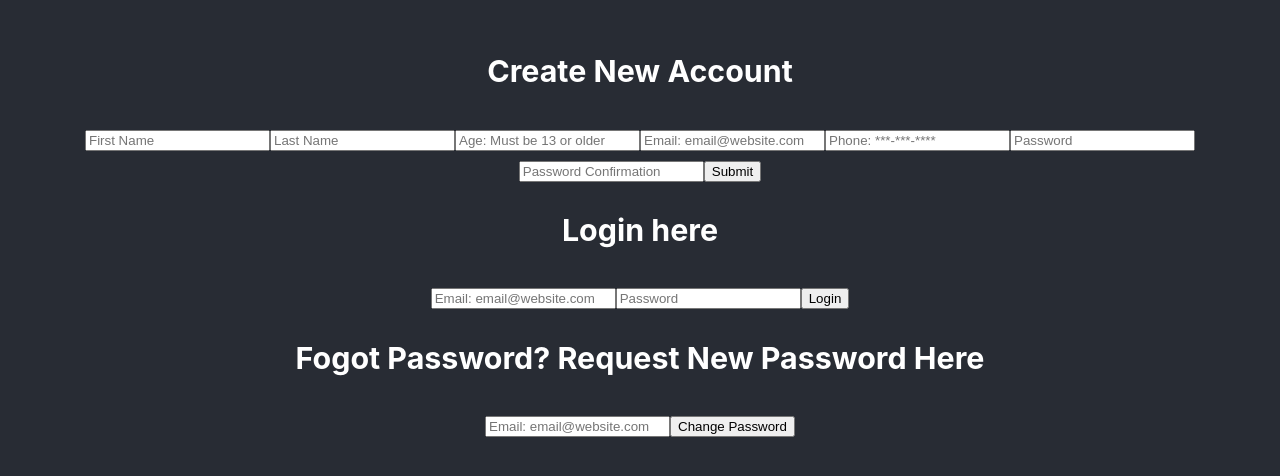
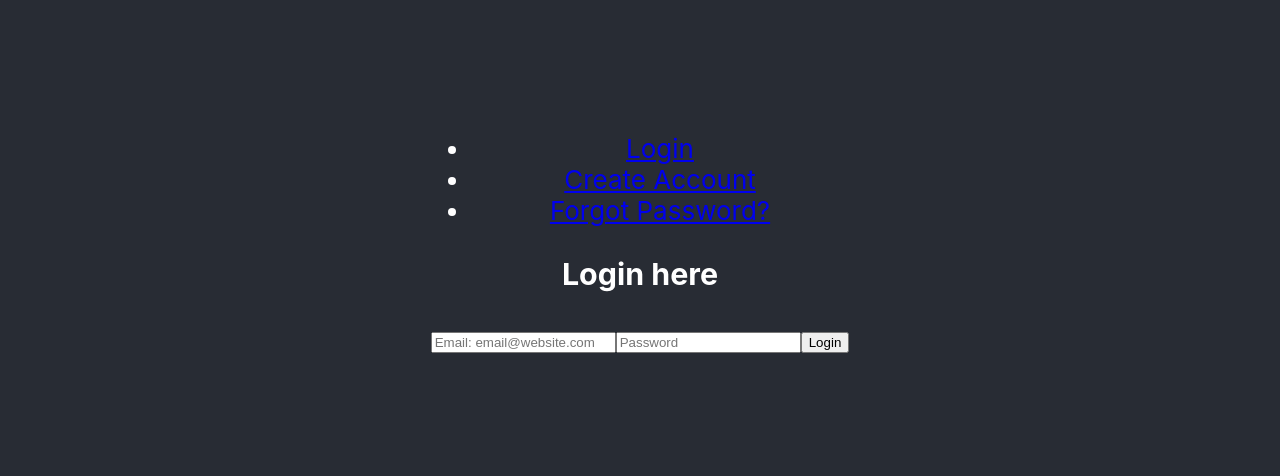
Before and after one commit to jpeavler/React-Form, a React (Create React App) app: page / in a window 1280 px wide. Shown: the part 170-646 px from the top of the page. Built offline with nearby package versions, Linux system fonts and the light colour scheme.

Commit message:
add routing to App

```diff
--- a/package.json
+++ b/package.json
@@ -8,6 +8,7 @@
     "@testing-library/user-event": "^7.2.1",
     "react": "^16.13.1",
     "react-dom": "^16.13.1",
+    "react-router-dom": "^5.1.2",
     "react-scripts": "3.4.1"
   },
   "scripts": {
--- a/src/App.js
+++ b/src/App.js
@@ -1,4 +1,10 @@
 import React from 'react';
+import {
+  BrowserRouter as Router,
+  Switch,
+  Route,
+  Link
+} from "react-router-dom";
 import './App.css';
 import CreateAccountForm from './components/CreateAccountForm';
 import LoginForm from './components/LoginForm';
@@ -8,12 +14,41 @@
   return (
     <div className="App">
       <header className="App-header">
-        <CreateAccountForm/>
-        <LoginForm/>
-        <ForgotPasswordForm/>
+      <Router>
+      <div>
+        <nav>
+          <ul>
+            <li>
+              <Link to="/">Login</Link>
+            </li>
+            <li>
+              <Link to="/create">Create Account</Link>
+            </li>
+            <li>
+              <Link to="/forgotpassword">Forgot Password?</Link>
+            </li>
+          </ul>
+        </nav>
+
+        {/* A <Switch> looks through its children <Route>s and
+            renders the first one that matches the current URL. */}
+        <Switch>
+          <Route path="/create">
+            <CreateAccountForm />
+          </Route>
+          <Route path="/forgotpassword">
+            <ForgotPasswordForm />
+          </Route>
+          <Route path="/">
+            <LoginForm />
+          </Route>
+        </Switch>
+      </div>
+    </Router>
       </header>
     </div>
   );
 }
 
+
 export default App;
```
Also changed, not shown: 1 other file (tests, documents, lock files or other folders).
